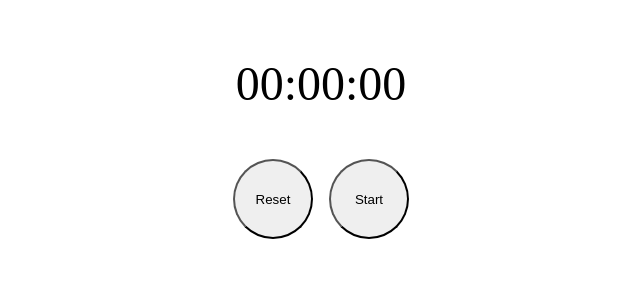
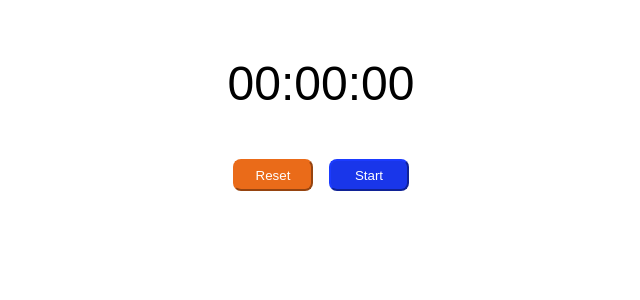
Before and after one commit to Shopify/eng-intern-assessment-react, a React app: page / in a window 1280 px wide. Shown: the top 300 px of the page, without its empty margins (319-959 px from the left). Built offline with nearby package versions, Linux system fonts and the light colour scheme.

Commit message:
Styling buttons

```diff
--- a/src/StopWatchButton.tsx
+++ b/src/StopWatchButton.tsx
@@ -40,10 +40,10 @@ export default function StopWatchButton({
 
   return (
     <div className="button-container">
-      <button onClick={handleLapResetClick}>
+      <button className="reset-button" onClick={handleLapResetClick}>
         {isRunning ? "Lap" : "Reset"}
       </button>
-      <button onClick={handleStartStopClick}>
+      <button className="start-button" onClick={handleStartStopClick}>
         {isRunning ? "Stop" : "Start"}
       </button>
     </div>
--- a/src/styles.css
+++ b/src/styles.css
@@ -4,6 +4,7 @@
   justify-content: center;
   align-items: center;
   width: 100%;
+  font-family: Arial, Helvetica, sans-serif;
 }
 
 .button-container {
@@ -13,10 +14,22 @@
   width: 75%;
 }
 .button-container button {
-  border-radius: 2.5rem;
-  height: 5rem;
+  border-radius: 0.5rem;
+  height: 2rem;
   width: 5rem;
   margin: 0 0.5rem;
+  cursor: pointer;
+  color: white;
+}
+
+.button-container .start-button {
+  background-color: #1936ea;
+  border-color: #1936ea;
+}
+
+.button-container .reset-button {
+  background-color: #ea6b19;
+  border-color: #ea6b19;
 }
 
 .stopwatch-display {
```
Also changed, not shown: 1 other file (tests, documents, lock files or other folders).
